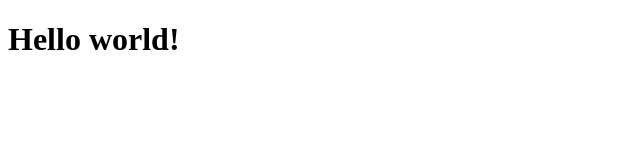
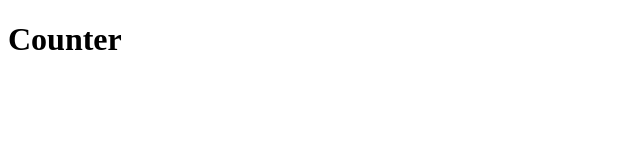
Before and after one commit to dipu-ray/counter-app, a plain HTML site: page index.html in a window 1280 px wide. Shown: the whole page, without its empty margins (0-640 px from the left). Drawn offline with Linux system fonts and the light colour scheme.

Commit message:
To add counter heading

```diff
--- a/index.html
+++ b/index.html
@@ -6,6 +6,6 @@
     <title>Counter App</title>
 </head>
 <body>
-    <h1>Hello world!</h1>
+    <h1>Counter</h1>
 </body>
 </html>
```
